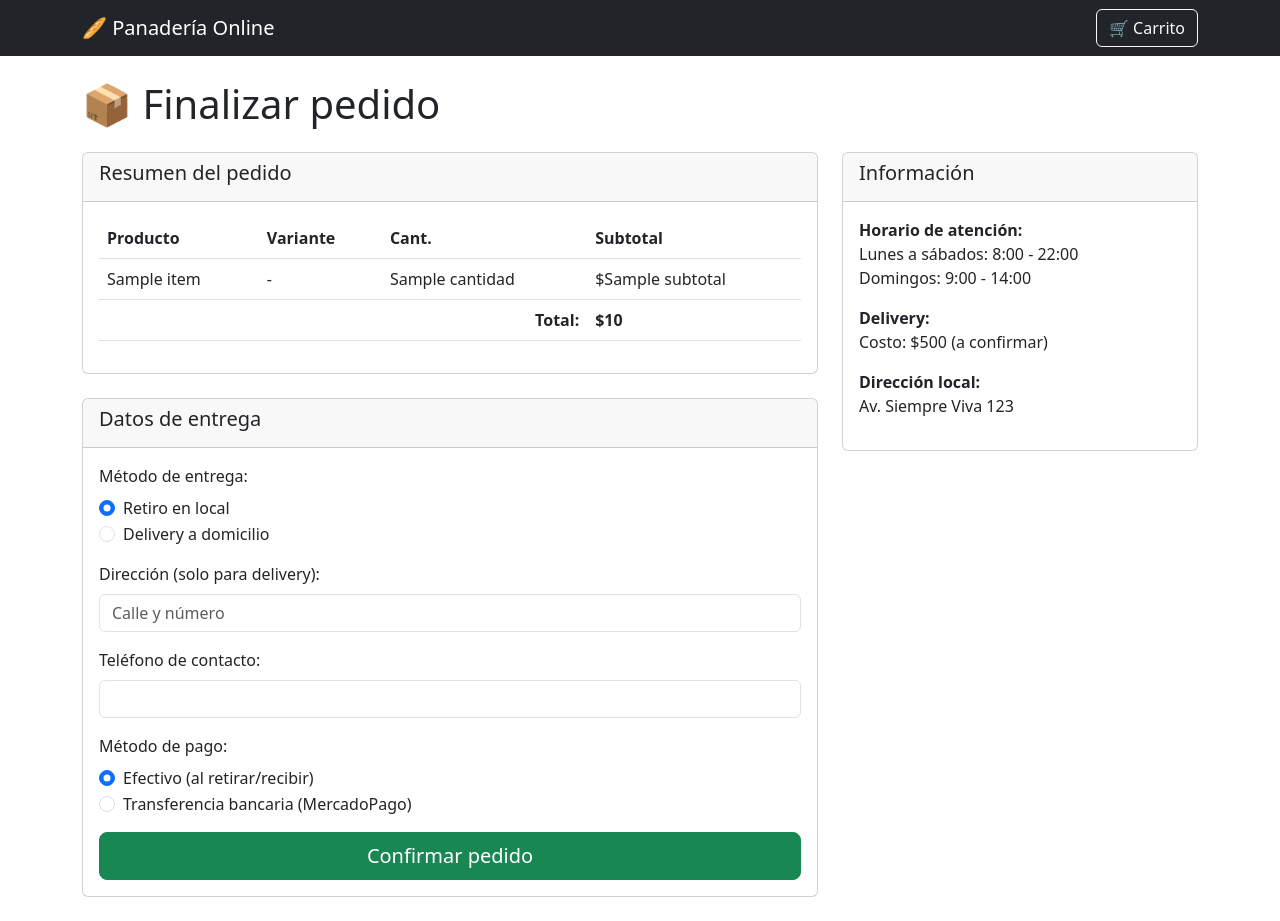
After one commit to manuzz1994/panaderia_online, a Django app: template templates/pedidos/checkout.html in a window 1280 px wide. The commit adds this page. Run offline with Django 5.2, Linux system fonts and the light colour scheme; the template is opened without the code that fills it: most values are stand-ins (such as "Sample title", 1, 10 or a date in 2020).

Commit message:
final de carrito y checkout - vista con furmulario en checkout.html - config mediafiles para img - urls patch checkout y confirmacion.

```diff
--- a/config/settings.py
+++ b/config/settings.py
@@ -68,6 +68,7 @@ TEMPLATES = [
                 'django.template.context_processors.request',
                 'django.contrib.auth.context_processors.auth',
                 'django.contrib.messages.context_processors.messages',
+                'pedidos.context_processors.carrito_total_items'
             ],
         },
     },
@@ -122,3 +123,7 @@ USE_TZ = True
 # https://docs.djangoproject.com/en/6.0/howto/static-files/
 
 STATIC_URL = 'static/'
+
+# Media files (uploads)
+MEDIA_URL = 'media/'
+MEDIA_ROOT = os.path.join(BASE_DIR, 'media')
--- /dev/null
+++ b/pedidos/context_processors.py
@@ -0,0 +1,4 @@
+def carrito_total_items(request):
+    carrito = request.session.get('carrito', {})
+    total_items = sum(item['cantidad'] for item in carrito.values())
+    return {'carrito_total_items': total_items}
--- a/pedidos/urls.py
+++ b/pedidos/urls.py
@@ -3,4 +3,14 @@ from . import views
 
 urlpatterns = [
     path('agregar/', views.agregar_al_carrito, name='agregar_al_carrito'),
+
+    path('carrito/', views.ver_carrito, name='ver_carrito'),
+
+    path('actualizar/', views.actualizar_carrito, name='actualizar_carrito'),
+
+    path('eliminar/<str:item_key>/', views.eliminar_del_carrito, name='eliminar_del_carrito'),
+
+    path('checkout/', views.checkout, name='checkout'),
+
+    path('confirmar/', views.confirmar_pedido, name='confirmar_pedido'),
 ]
--- a/templates/base.html
+++ b/templates/base.html
@@ -10,6 +10,16 @@
     <nav class="navbar navbar-expand-lg navbar-dark bg-dark">
         <div class="container">
             <a class="navbar-brand" href="{% url 'inicio' %}">🥖 Panadería Online</a>
+            <div class="ms-auto">
+                <a href="{% url 'ver_carrito' %}" class="btn btn-outline-light position-relative">
+                    🛒 Carrito
+                    {% if carrito_total_items > 0 %}
+                    <span class="position-absolute top-0 start-100 translate-middle badge rounded-pill bg-danger">
+                        {{ carrito_total_items }}
+                    </span>
+                    {% endif %}
+                </a>
+            </div>
         </div>
     </nav>
 
--- /dev/null
+++ b/templates/pedidos/checkout.html
@@ -0,0 +1,119 @@
+{% extends 'base.html' %}
+
+{% block content %}
+<h1 class="mb-4">📦 Finalizar pedido</h1>
+
+<div class="row">
+    <div class="col-md-8">
+        <div class="card mb-4">
+            <div class="card-header">
+                <h5>Resumen del pedido</h5>
+            </div>
+            <div class="card-body">
+                <table class="table">
+                    <thead>
+                        <tr>
+                            <th>Producto</th>
+                            <th>Variante</th>
+                            <th>Cant.</th>
+                            <th>Subtotal</th>
+                        </tr>
+                    </thead>
+                    <tbody>
+                        {% for key, item in carrito.items %}
+                        <tr>
+                            <td>{{ item.producto_nombre }}</td>
+                            <td>{{ item.variante_nombre|default:"-" }}</td>
+                            <td>{{ item.cantidad }}</td>
+                            <td>${{ item.subtotal }}</td>
+                        </tr>
+                        {% endfor %}
+                    </tbody>
+                    <tfoot>
+                        <tr>
+                            <th colspan="3" class="text-end">Total:</th>
+                            <th>${{ total }}</th>
+                        </tr>
+                    </tfoot>
+                </table>
+            </div>
+        </div>
+
+        <div class="card">
+            <div class="card-header">
+                <h5>Datos de entrega</h5>
+            </div>
+            <div class="card-body">
+                <form method="post" action="{% url 'confirmar_pedido' %}">
+                    {% csrf_token %}
+
+                    <div class="mb-3">
+                        <label class="form-label">Método de entrega:</label>
+                        <div class="form-check">
+                            <input class="form-check-input" type="radio" name="metodo_entrega" id="retiro" value="retiro" checked>
+                            <label class="form-check-label" for="retiro">
+                                Retiro en local
+                            </label>
+                        </div>
+                        <div class="form-check">
+                            <input class="form-check-input" type="radio" name="metodo_entrega" id="delivery" value="delivery">
+                            <label class="form-check-label" for="delivery">
+                                Delivery a domicilio
+                            </label>
+                        </div>
+                    </div>
+
+                    <div class="mb-3">
+                        <label for="direccion" class="form-label">Dirección (solo para delivery):</label>
+                        <input type="text" class="form-control" id="direccion" name="direccion" placeholder="Calle y número">
+                    </div>
+
+                    <div class="mb-3">
+                        <label for="telefono" class="form-label">Teléfono de contacto:</label>
+                        <input type="text" class="form-control" id="telefono" name="telefono" required>
+                    </div>
+
+                    <div class="mb-3">
+                        <label class="form-label">Método de pago:</label>
+                        <div class="form-check">
+                            <input class="form-check-input" type="radio" name="metodo_pago" id="efectivo" value="efectivo" checked>
+                            <label class="form-check-label" for="efectivo">
+                                Efectivo (al retirar/recibir)
+                            </label>
+                        </div>
+                        <div class="form-check">
+                            <input class="form-check-input" type="radio" name="metodo_pago" id="transferencia" value="transferencia">
+                            <label class="form-check-label" for="transferencia">
+                                Transferencia bancaria (MercadoPago)
+                            </label>
+                        </div>
+                    </div>
+
+                    <button type="submit" class="btn btn-success btn-lg w-100">
+                        Confirmar pedido
+                    </button>
+                </form>
+            </div>
+        </div>
+    </div>
+
+    <div class="col-md-4">
+        <div class="card">
+            <div class="card-header">
+                <h5>Información</h5>
+            </div>
+            <div class="card-body">
+                <p><strong>Horario de atención:</strong><br>
+                Lunes a sábados: 8:00 - 22:00<br>
+                Domingos: 9:00 - 14:00</p>
+
+                <p><strong>Delivery:</strong><br>
+                Costo: $500 (a confirmar)</p>
+
+                <p><strong>Dirección local:</strong><br>
+                Av. Siempre Viva 123</p>
+            </div>
+        </div>
+    </div>
+</div>
+{% endblock %}
```
Also changed, not shown: pedidos/views.py (+90 -3 lines), templates/pedidos/carrito.html (added, +59 -0 lines).
